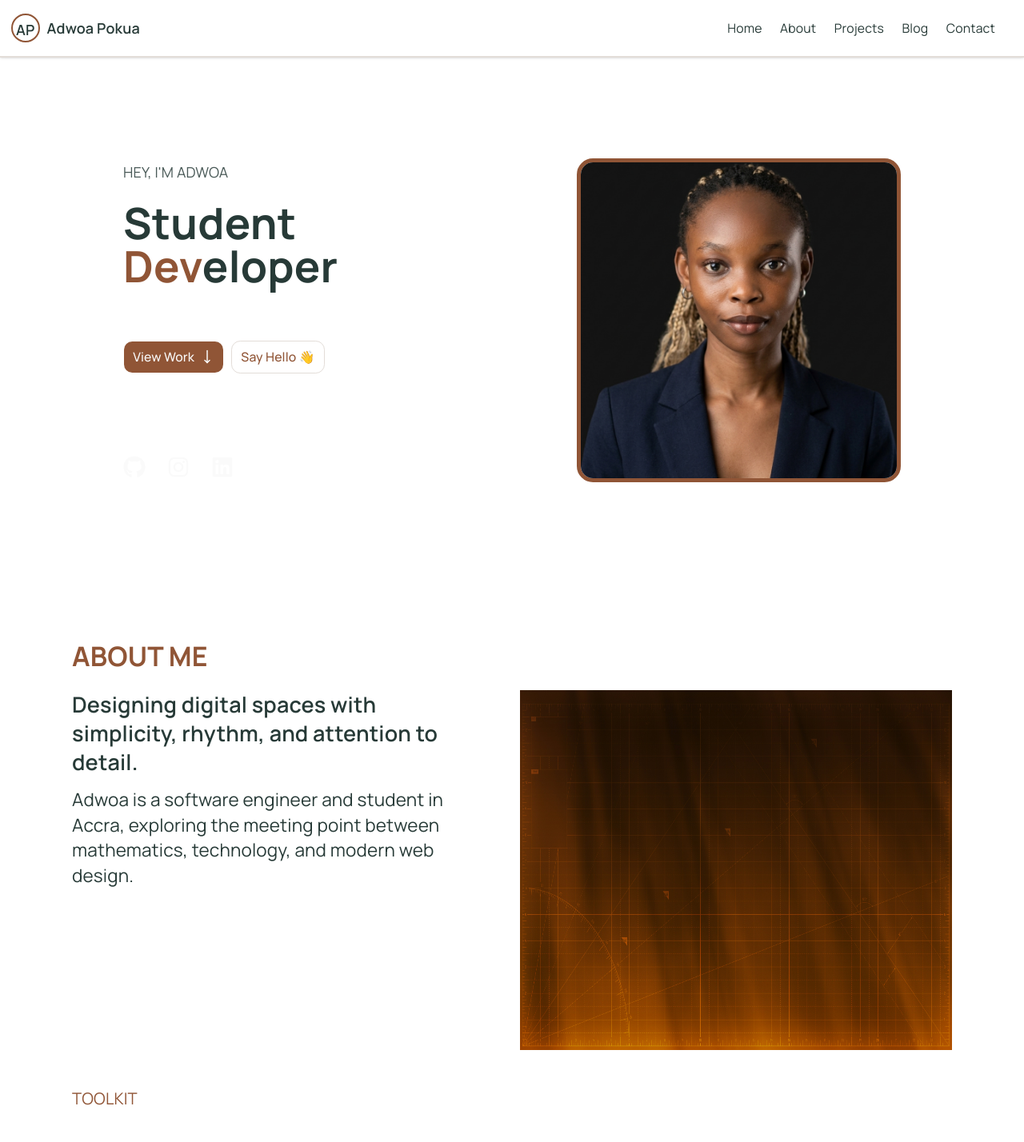
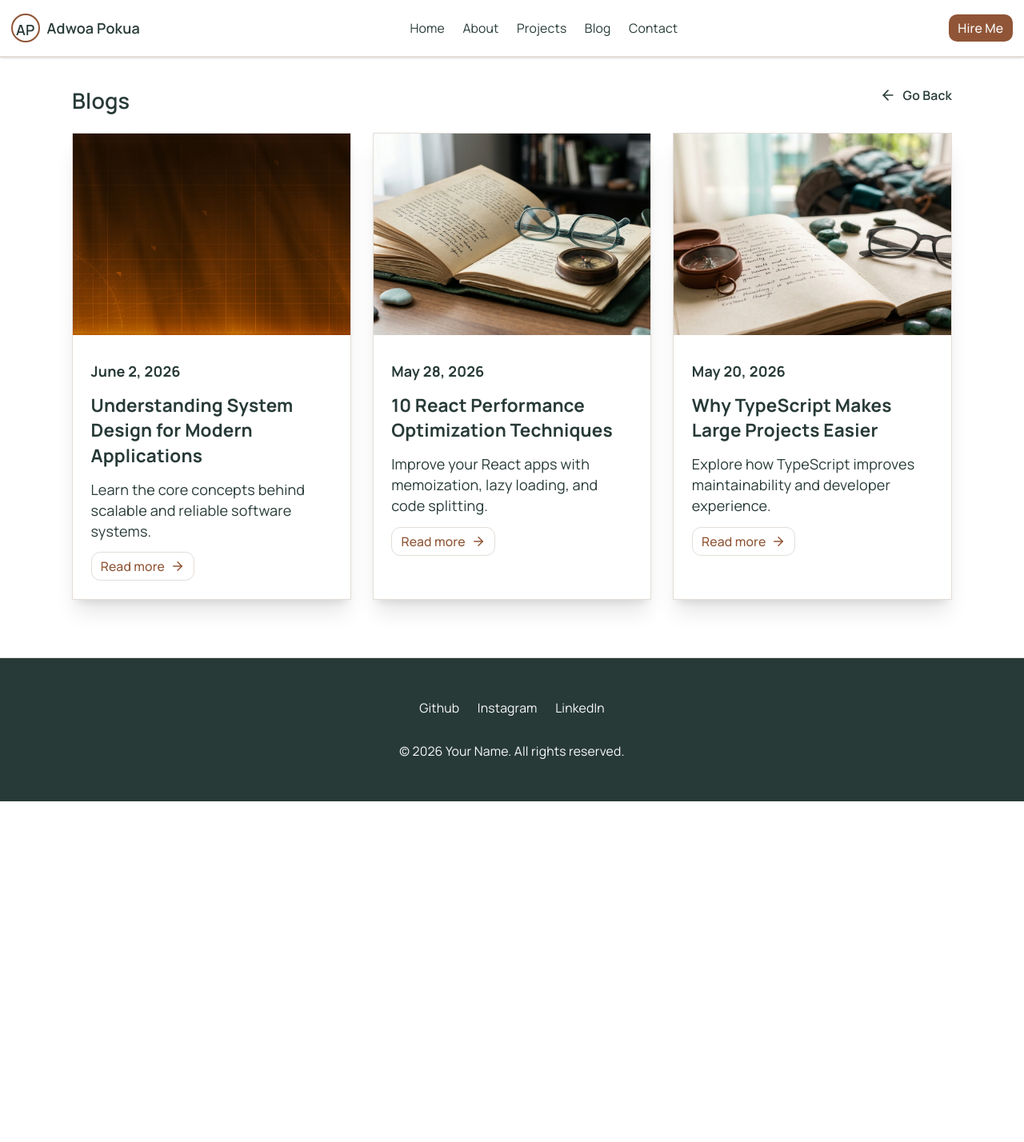
Before and after one commit to adwoapokua/website, a React (Vite) app in the folder website/: page /blogs in a window 1280 px wide. Shown: the top 1428 px of the page at 80% size. After the commit the page ends 1002 px from the top, so only its background shows below. Built offline with nearby package versions, Linux system fonts and the light colour scheme.

Commit message:
improved reponsiveness

```diff
--- a/website/src/components/common/Navbar.tsx
+++ b/website/src/components/common/Navbar.tsx
@@ -8,6 +8,7 @@ import {
 import { Home, User, FolderOpen, BookOpen, Mail } from "lucide-react";
 import { Menu } from "lucide-react";
 import { SheetFooter } from "../ui/sheet";
+import {Button} from "../ui/button"
 
 const links = [
   {
@@ -79,7 +80,10 @@ function Navbar() {
                   )
                 })
               }
-            </div>
+      </div>
+      <div className="hidden lg:block">
+          <a href="/resume.pdf" download="Aboagye,AdwoaPokuaCV.pdf"><Button>Hire Me</Button></a>
+      </div>
     </div>
   )
 }
--- a/website/src/components/home/About.tsx
+++ b/website/src/components/home/About.tsx
@@ -27,7 +27,7 @@ import {
 
 function About() {
   return (
-    <section className="min-h-screen flex flex-col gap-5 px-10 lg:px-20 scroll-mt-24" id="about" >
+    <section className="min-h-screen flex flex-col gap-5 mx-10 lg:mx-20 scroll-mt-24" id="about" >
       <div className="text-primary lg:text-3xl lg:font-bold">ABOUT ME</div>
 
       <div className="flex flex-col lg:gap-10">
@@ -39,7 +39,7 @@ function About() {
                 technology, and modern web design.
             </p>
           </div>
-        <img src="./about.jpg" alt="about me" className="w-80 h-50 lg:w-120 lg:h-100"/>
+        <img src="./about.jpg" alt="about me" className="w-full h-50 lg:w-120 lg:h-100"/>
       </div>
 
       <div className="flex flex-col gap-5 mt-10 lg:mt-0">
--- a/website/src/components/home/Blog.tsx
+++ b/website/src/components/home/Blog.tsx
@@ -7,14 +7,14 @@ function Blog() {
     const previousBlogs = blogs.filter((blog) => !blog.featured).slice(0,1);
 
   return (
-    <section id="blog" className="min-h-screen flex flex-col gap-8 px-10 mb-30 lg:mb-15 lg:mt-20 lg:px-20 scroll-mt-24">
+    <section id="blog" className="min-h-screen flex flex-col gap-8 mx-10 mb-30 mt-10 lg:mb-15 lg:mt-20 lg:mx-20 scroll-mt-24">
       <div className="text-primary flex justify-between">
         <p className="text-3xl font-bold">Blog</p>
         <a href="/blogs" className="flex gap-2 items-center"> <span className="text-lg ">View All</span> <ArrowRight /> </a>
       </div>
       <div className="lg:flex lg:gap-5 grid gap-7">
         <div className="grid grid-cols-1 text-secondary">
-          <div key={featuredBlog.id} className="flex flex-col lg:flex-row w-80 h-145 lg:w-230 lg:h-120 border shadow-xl ">
+          <div key={featuredBlog.id} className="flex flex-col lg:flex-row w-full h-145 lg:w-230 lg:h-120 border shadow-xl ">
               <div><img src={featuredBlog.image} alt={featuredBlog.title} className="w-full h-70 lg:h-full mb-2"/></div>
               <div className="flex flex-col gap-3 p-5 lg:justify-end lg:pb-15 lg:px-7">
                   <div className="font-bold">{`FEATURED - ${featuredBlog.date}`}</div>
@@ -28,7 +28,7 @@ function Blog() {
           {
               previousBlogs.map((blog) => {
               return (
-                  <div key={blog.id} className="flex flex-col w-80 h-145 border shadow-xl">
+                  <div key={blog.id} className="flex flex-col w-full h-145 border shadow-xl">
                       <div><img src={blog.image} alt={blog.title} className="w-full h-70 mb-2"/></div>
                       <div className="flex flex-col gap-3 p-5">
                           <div className="font-bold">{blog.date}</div>
--- /dev/null
+++ b/website/src/components/home/Blogs.tsx
@@ -0,0 +1,40 @@
+import { blogs } from "@/data/blog";
+import { Button } from "../ui/button";
+import { ArrowLeft, ArrowRight } from "lucide-react";
+import Navbar from "../common/Navbar";
+import { Link } from "react-router";
+import Footer from "../common/Footer";
+
+function Blogs() {
+  return (
+    <>
+      <Navbar />
+      <main className="pt-24 pb-16 px-6 lg:px-20 flex flex-col mx-auto max-w-6xl gap-5">
+        <div className="text-secondary flex justify-between">
+            <p className="text-2xl font-semibold">Blogs</p>
+            <Link to="/"><span className="flex gap-2 justify-center items-center"><ArrowLeft size="20"/> <span className="text-sm font-semibold">Go Back</span></span> </Link>
+        </div>
+        <div className="grid grid-cols-1 sm:grid-cols-2 lg:grid-cols-3 text-secondary gap-6">
+          {
+              blogs.map((blog) => {
+              return (
+                  <div key={blog.id} className="flex flex-col w-full border shadow-xl">
+                      <div><img src={blog.image} alt={blog.title} className="w-full h-56 object-cover mb-2"/></div>
+                      <div className="flex flex-col gap-3 p-5">
+                          <div className="font-bold">{blog.date}</div>
+                          <div className="text-xl font-bold">{blog.title}</div>
+                          <div>{blog.excerpt}</div>
+                          <div><Button variant="outline">Read more <ArrowRight /></Button></div>
+                      </div>
+                  </div>
+              )
+            })
+          }
+          </div>
+        </main>
+        <Footer/>
+    </>
+  )
+}
+
+export default Blogs
--- a/website/src/components/home/Contact.tsx
+++ b/website/src/components/home/Contact.tsx
@@ -3,11 +3,11 @@ import { Button } from "../ui/button"
 function Contact() {
 
   return (
-    <section id="contact" className="min-h-screen flex flex-col gap-10 px-8 mb-30 lg:justify-center lg:items-center scroll-mt-24">
-      <div className="text-secondary font-bold text-4xl">
+    <section id="contact" className="py-16 flex flex-col gap-10 mx-8 mb-30 lg:justify-center lg:items-center scroll-mt-24">
+      <div className="text-secondary font-bold text-3xl lg:text-4xl">
         <p>Say Hi <span className="text-primary">&</span> tell me about your idea</p>
       </div>
-      <form action="" className="flex flex-col gap-10 lg:w-130">
+      <form action="" className="flex flex-col gap-10 w-full lg:w-130">
         <div className="flex flex-col gap-2 text-accent">
             <label htmlFor="name" className=" text-primary">Full Name</label>
             <input type="text" name="name" id="name" className="border-b border-secondary focus:outline-none" placeholder="Adwoa Pokua"/>
@@ -23,7 +23,7 @@ function Contact() {
         <Button variant="secondary" size="lg">Send Message</Button>
       </form>
 
-      <div className="mt-10  lg:w-130">
+      <div className="mt-10 w-full lg:w-130">
         <p className="text-lg text-secondary">Contact Me</p>
         <p className="text-primary">aboagyeadwoapokua@gmail.com</p>
       </div>
--- a/website/src/components/home/Hero.tsx
+++ b/website/src/components/home/Hero.tsx
@@ -4,19 +4,19 @@ import { FaGithub, FaInstagram, FaLinkedin } from "react-icons/fa"
 
 function Hero() {
   return (
-    <div className="flex flex-col gap-10 lg:gap-70 justify-center items-center min-h-screen lg:flex-row-reverse" id="home">
-      <img src="./moi.png" alt="" className="rounded-2xl w-55 h-60 lg:w-90 lg:h-90 object-cover border-5 border-primary"/>
-      <div className="flex flex-col lg:items-start gap-10 lg:gap-15">
+    <div className="flex flex-col gap-6 lg:gap-20 justify-center items-center min-h-screen pt-16 px-6 lg:px-20 lg:flex-row-reverse" id="home">
+      <img src="./moi.png" alt="" className="rounded-2xl w-40 h-48 sm:w-56 sm:h-64 lg:w-80 lg:h-80 object-cover border-4 border-primary"/>
+      <div className="flex flex-col lg:items-start gap-5 lg:gap-12">
         <div className="flex flex-col gap-3 justify-center lg:items-start items-center lg:gap-5">
           <p className="text-muted-foreground flex gap-2">HEY, I'M ADWOA </p>
-          <p className="text-secondary text-4xl font-bold lg:w-10 lg:text-5xl" >Student <span className="text-primary">Dev</span>eloper</p>
-          <p className="text-muted-foreground text-lg text-center  lg:hidden"> Computer Science & Mathematics <br /> AI/ML · Problem Solver </p>
+          <p className="text-secondary text-4xl font-bold lg:text-5xl text-center">Student <span className="text-primary">Dev</span>eloper</p>
+          <p className="text-muted-foreground text-lg text-center lg:hidden"> Computer Science & Mathematics <br /> AI/ML · Problem Solver </p>
         </div>
         <div className="flex gap-2 justify-center items-center lg:items-start">
           <a href="#projects"><Button size="lg">View Work <MoveDown/> </Button></a>
           <a href="#contact"><Button variant="outline" size="lg">Say Hello 👋</Button></a>
         </div>
-        <div className="flex gap-6 mt-8">
+        <div className="flex gap-6">
             <a href="https://github.com/Adwoa-p" target="_blank" rel="noopener noreferrer">
               <FaGithub size="28" className="text-secondary-foreground hover:text-primary-foreground transition-colors" />
             </a>
--- a/website/src/components/home/Project.tsx
+++ b/website/src/components/home/Project.tsx
@@ -6,7 +6,7 @@ import { ArrowRight } from "lucide-react";
 function Project() {
 
   return (
-    <section id="projects" className="min-h-screen flex flex-col gap-8 px-8 mb-30 lg:px-20 scroll-mt-24">
+    <section id="projects" className="min-h-screen flex flex-col gap-8 mx-8 mb-30 lg:mx-20 scroll-mt-24">
       <div className="text-primary flex justify-between">
         <p className="text-3xl font-bold">Projects</p>
         <a href="https://github.com/Adwoa-p?tab=repositories" className="flex gap-2 items-center"> <span className="text-lg ">View All</span> <ArrowRight /> </a>
@@ -15,18 +15,18 @@ function Project() {
         {
             featuredProjects.map((project) => {
             return (
-                <div key={project.id} className="flex flex-col w-90 h-150 border shadow-xl">
-                    <div><img src={project.image} alt={project.name} className="w-full h-70 mb-2"/></div>
+                <div key={project.id} className="flex flex-col w-full border shadow-xl">
+                    <div><img src={project.image} alt={project.name} className="w-full h-56 object-cover mb-2"/></div>
                     <div className="flex flex-col gap-5 p-5">
-                        <div className="flex gap-1.5">
+                        <div className="flex flex-wrap gap-1.5">
                             {
                                 project.tools.map((tool) => (
-                                    <div className="rounded-2xl lg:text-xs lg:px-3 lg:py-1 px-4 py-2 whitespace-nowrap text-center bg-accent/50 text-primary">{tool}</div>
+                                    <div className="rounded-2xl text-xs px-3 py-1 whitespace-nowrap text-center bg-accent/50 text-primary">{tool}</div>
                                 ))
                             }
                         </div>
                         <div className="text-xl lg:text-lg font-bold">{project.name}</div>
-                        <div className="lg:text-sm">{project.description}</div>
+                        <div className="text-sm ">{project.description}</div>
                         <a target="_blank" rel="noopener noreferrer" href={project.link}> <Button variant="outline">Github <FaGithub /></Button> </a>
                     </div>
                 </div>
--- a/website/src/main.tsx
+++ b/website/src/main.tsx
@@ -1,10 +1,17 @@
 import { StrictMode } from 'react'
 import { createRoot } from 'react-dom/client'
+import { BrowserRouter, Route, Routes } from "react-router";
 import './index.css'
 import App from './App.tsx'
+import Blogs from './components/home/Blogs.tsx';
 
 createRoot(document.getElementById('root')!).render(
   <StrictMode>
-      <App />
+    <BrowserRouter>
+      <Routes>
+        <Route path="/" element={<App />} />
+        <Route path="/blogs" element={<Blogs />} />
+    </Routes>
+    </BrowserRouter>
   </StrictMode>,
 )
```
Also changed, not shown: website/src/components/home/BlogDetails.tsx (added).
